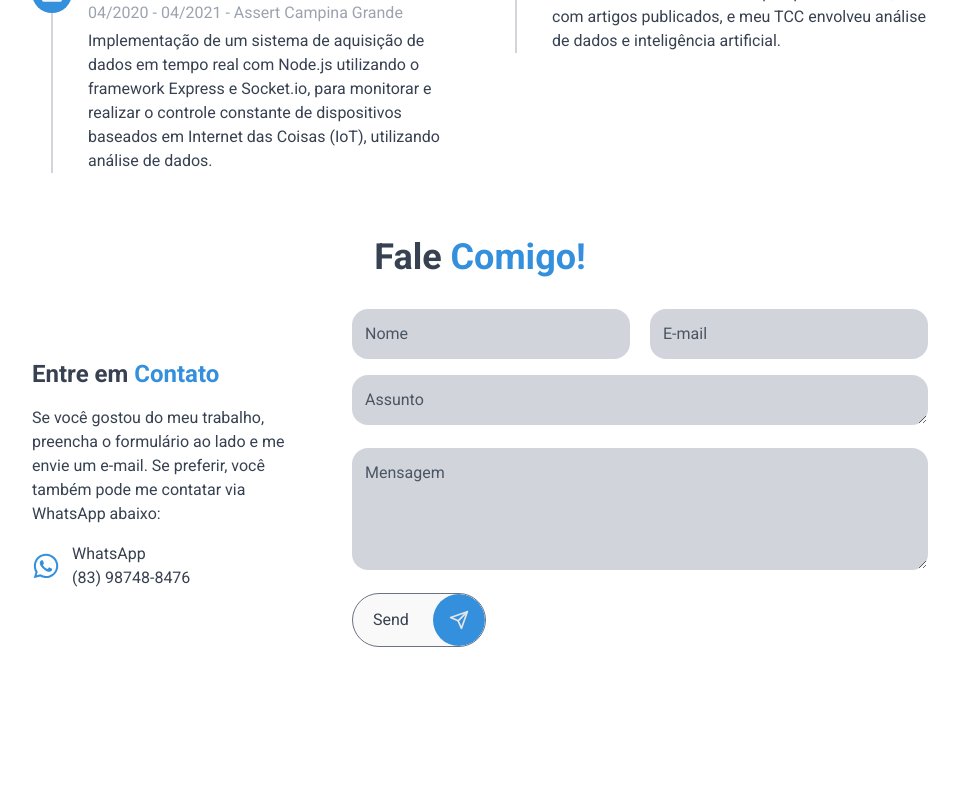
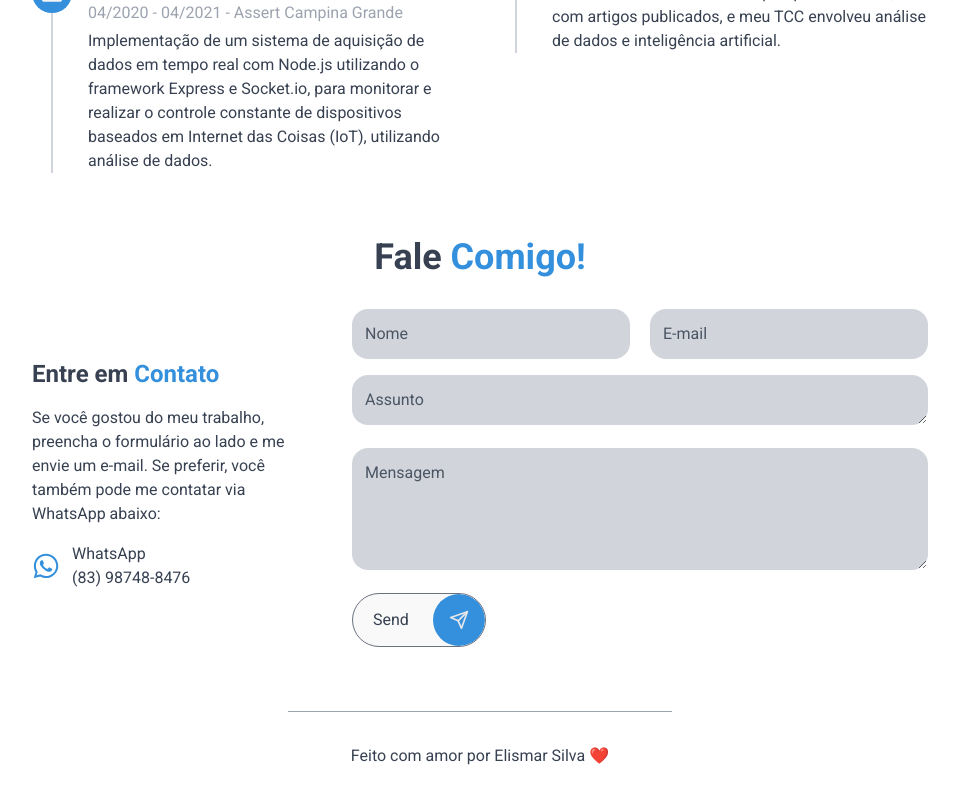
Before and after one commit to Elismar13/meu-portfolio, a React (Vite) app: page / in a window 1280 px wide. Shown: the part 3052-3852 px from the top of the page, without its empty margins (160-1119 px from the left). Before the commit the page ends 3731 px from the top, so only its background shows below. Built offline with nearby package versions, Linux system fonts and the light colour scheme.

Commit message:
feat: creating a footer

```diff
--- a/src/App.tsx
+++ b/src/App.tsx
@@ -7,6 +7,7 @@ import MyProjects from './components/MyProjects';
 import Experience from './components/Experience';
 import Contact from './components/Contact';
 import DarkModeToggle from './components/DarkModeToggle';
+import Footer from './components/Footer';
 import { ThemeProvider } from './context/ThemeContext';
 
 function App() {
@@ -19,6 +20,7 @@ function App() {
       <Experience />
       <Contact />
       <DarkModeToggle />
+      <Footer />
     </ThemeProvider>
   );
 };
--- /dev/null
+++ b/src/components/Footer.tsx
@@ -0,0 +1,24 @@
+import React from 'react';
+
+const Divider: React.FC = () => {
+  return (
+    <>
+      <hr className="w-1/3 max-w-sm mx-auto border-t border-gray-400" />
+    </>
+  );
+};
+
+const Footer: React.FC = () => {
+  return (
+    <footer className="block justify-center py-8">
+      <Divider />
+      <div className="pt-8 text-center">
+        <p>
+          Feito com amor por Elismar Silva <span role="img" aria-label="heart">❤️</span>
+        </p>
+      </div>
+    </footer>
+  );
+};
+
+export default Footer;
```
